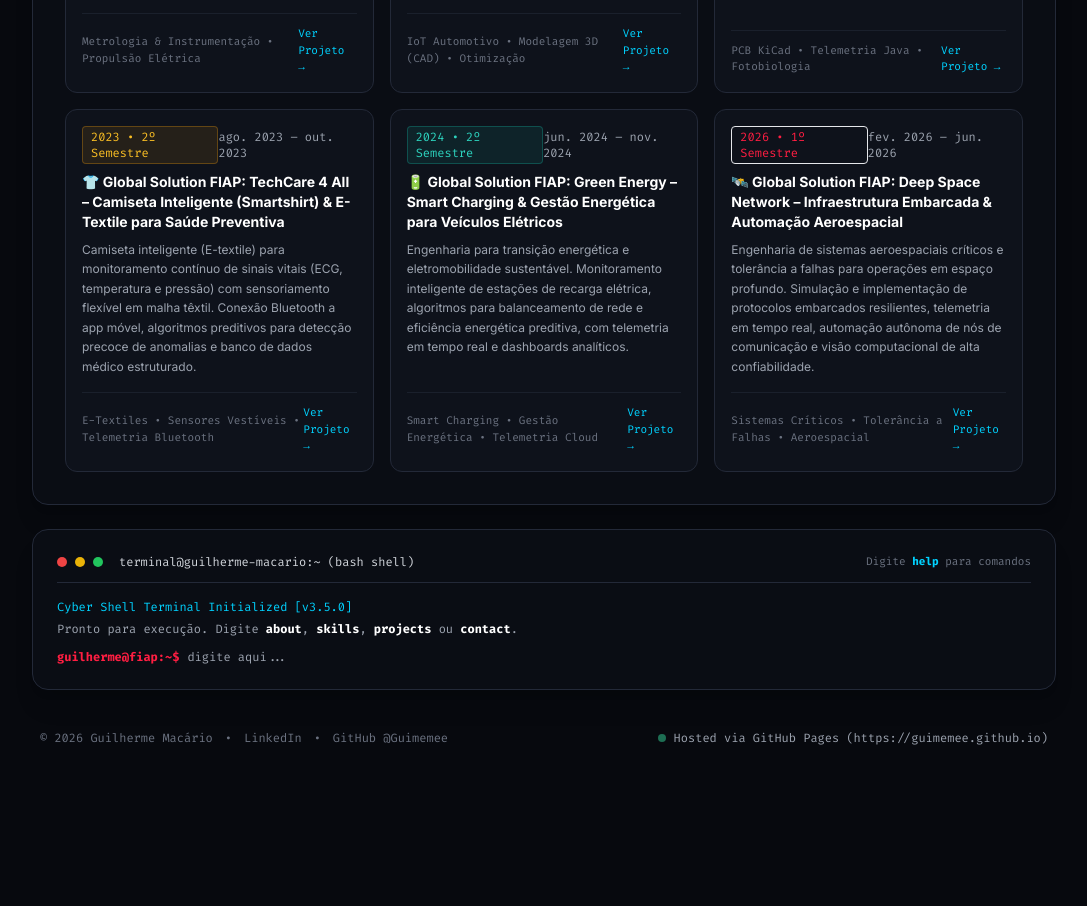
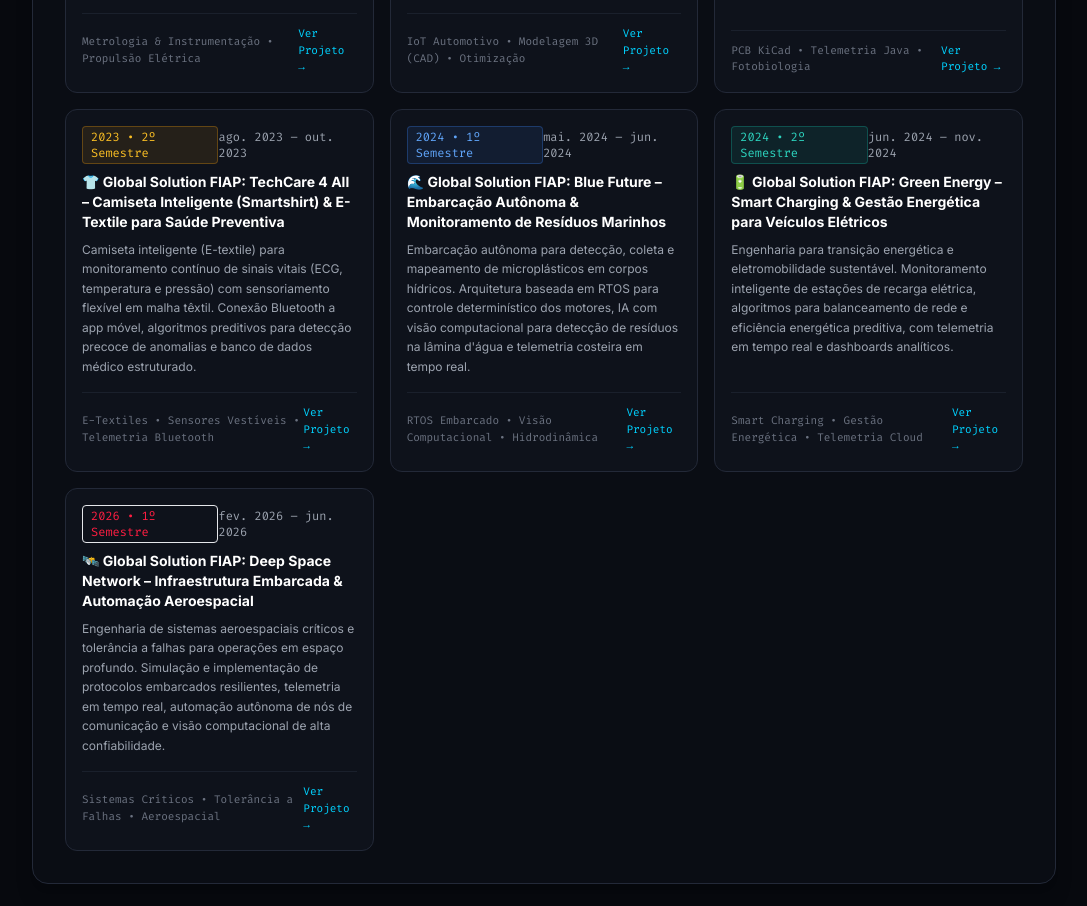
Before and after one commit to Guimemee/Guimemee.github.io, a plain HTML site: page index.html in a window 1280 px wide. Shown: the part 3448-4354 px from the top of the page, without its empty margins (96-1183 px from the left). Before the commit the page ends 4242 px from the top, so only its background shows below. Drawn offline with nearby package versions, Linux system fonts and the light colour scheme.

Commit message:
feat: adicionar Global Solution Blue Future 2024.1 (Embarcacao Autonoma)

```diff
--- a/index.html
+++ b/index.html
@@ -918,7 +918,23 @@
             </div>
           </a>
 
-          <!-- GS 5: 2024 (Green Energy) -->
+          <!-- GS 5: 2024.1 (Blue Future) -->
+          <a href="https://github.com/Guimemee/fiap-sistemas-operacionais" target="_blank" class="group p-4 rounded-xl bg-[#0e121b] border border-[#232938] hover:border-blue-400 transition flex flex-col justify-between">
+            <div>
+              <div class="flex items-center justify-between text-xs font-mono-code text-gray-400 mb-2">
+                <span class="px-2 py-0.5 rounded bg-blue-500/10 text-blue-400 border border-blue-500/30">2024 • 1º Semestre</span>
+                <span>mai. 2024 – jun. 2024</span>
+              </div>
+              <h5 class="text-sm font-bold text-white group-hover:text-blue-400 transition">🌊 Global Solution FIAP: Blue Future – Embarcação Autônoma & Monitoramento de Resíduos Marinhos</h5>
+              <p class="text-xs text-gray-400 mt-2 leading-relaxed">Embarcação autônoma para detecção, coleta e mapeamento de microplásticos em corpos hídricos. Arquitetura baseada em RTOS para controle determinístico dos motores, IA com visão computacional para detecção de resíduos na lâmina d'água e telemetria costeira em tempo real.</p>
+            </div>
+            <div class="mt-4 pt-3 border-t border-[#1a202c] flex items-center justify-between text-[11px] font-mono-code text-gray-500">
+              <span>RTOS Embarcado • Visão Computacional • Hidrodinâmica</span>
+              <span class="text-[var(--color-secondary)] group-hover:translate-x-1 transition-transform">Ver Projeto &rarr;</span>
+            </div>
+          </a>
+
+          <!-- GS 6: 2024.2 (Green Energy) -->
           <a href="https://github.com/Guimemee/fiap-computer-engineering-portfolio" target="_blank" class="group p-4 rounded-xl bg-[#0e121b] border border-[#232938] hover:border-teal-400 transition flex flex-col justify-between">
             <div>
               <div class="flex items-center justify-between text-xs font-mono-code text-gray-400 mb-2">
@@ -1406,7 +1422,7 @@
           } else if (val === 'skills') {
             pResp.innerHTML = `[STACK]: Python (POO Avançado), PySpark, Data Science, IA & Machine Learning, T-SQL, SAP ERP/EWM, C++, Arduino/ESP32, IoT, Power Apps, Docker, Databricks, Oracle Cloud.`;
           } else if (val === 'projects') {
-            pResp.innerHTML = `<span class="text-[var(--color-primary)] font-bold">🏆 FIAP CHALLENGES:</span><br>&bull; <b>2022</b>: HAOC - Exoesqueleto Brain Machine<br>&bull; <b>2023</b>: Natura Inovação & Retail Tech<br>&bull; <b>2024</b>: Sanofi EC Pharma<br>&bull; <b>2025</b>: SPI Metaindústria (Digital Twin)<br>&bull; <b>2026</b>: Smart Industry & Assistive Systems<br><br><span class="text-cyan-400 font-bold">🌐 GLOBAL SOLUTIONS (GS):</span><br>&bull; <b>2022.1</b>: Electrical Mobility<br>&bull; <b>2022.2</b>: Smart Mobility (Carsharing IoT)<br>&bull; <b>2023.1</b>: Tech for Good (Solo & Agricultura)<br>&bull; <b>2023.2</b>: TechCare 4 All (Smartshirt E-Textile)<br>&bull; <b>2024.2</b>: Green Energy (Smart Charging)<br>&bull; <b>2026.1</b>: Deep Space Network (Aeroespacial)`;
+            pResp.innerHTML = `<span class="text-[var(--color-primary)] font-bold">🏆 FIAP CHALLENGES:</span><br>&bull; <b>2022</b>: HAOC - Exoesqueleto Brain Machine<br>&bull; <b>2023</b>: Natura Inovação & Retail Tech<br>&bull; <b>2024</b>: Sanofi EC Pharma<br>&bull; <b>2025</b>: SPI Metaindústria (Digital Twin)<br>&bull; <b>2026</b>: Smart Industry & Assistive Systems<br><br><span class="text-cyan-400 font-bold">🌐 GLOBAL SOLUTIONS (GS):</span><br>&bull; <b>2022.1</b>: Electrical Mobility<br>&bull; <b>2022.2</b>: Smart Mobility (Carsharing IoT)<br>&bull; <b>2023.1</b>: Tech for Good (Solo & Agricultura)<br>&bull; <b>2023.2</b>: TechCare 4 All (Smartshirt E-Textile)<br>&bull; <b>2024.1</b>: Blue Future (Embarcação Autônoma)<br>&bull; <b>2024.2</b>: Green Energy (Smart Charging)<br>&bull; <b>2026.1</b>: Deep Space Network (Aeroespacial)`;
           } else if (val === 'contact') {
             pResp.innerHTML = `LinkedIn: <a href="https://www.linkedin.com/in/guimemee/" target="_blank" class="text-blue-400 underline">linkedin.com/in/guimemee</a><br>GitHub: <a href="https://github.com/Guimemee" target="_blank" class="text-[var(--color-secondary)] underline">github.com/Guimemee</a>`;
           } else if (val === 'clear') {
```
